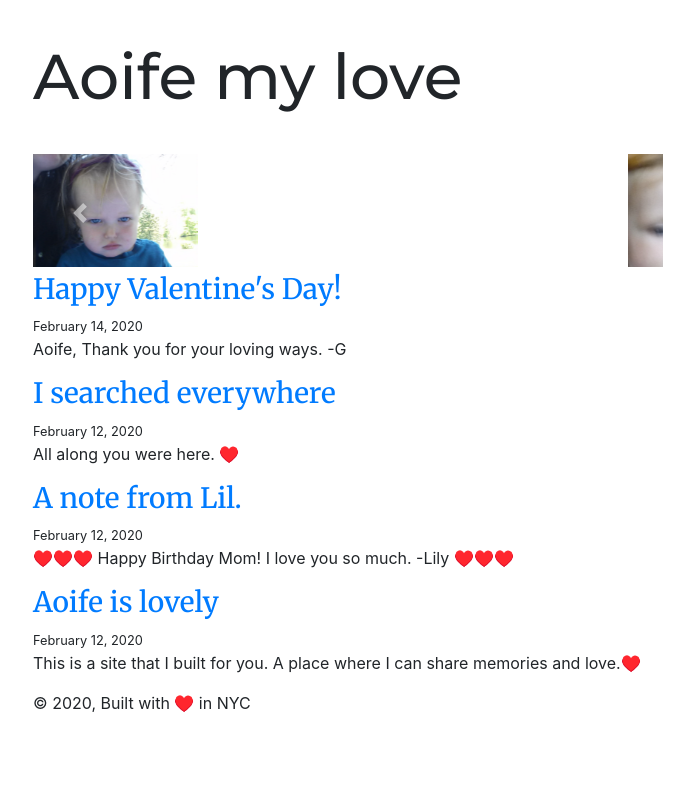
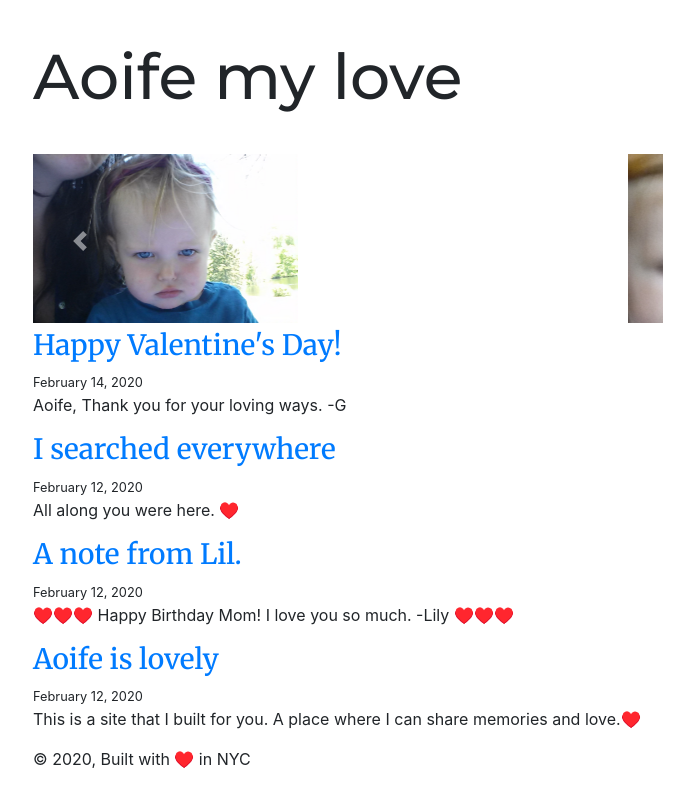
Before and after one commit to GregLaFauci/gatsbyBlogging, a Gatsby site: page / in a window 1280 px wide. Shown: the whole page, without its empty margins (292-986 px from the left). Built offline with nearby package versions, Linux system fonts and the light colour scheme; Gatsby itself is replaced by a stand-in of ours; some packages are replaced by stand-ins of ours.

Commit message:
bootstrap

```diff
--- a/src/pages/index.js
+++ b/src/pages/index.js
@@ -19,7 +19,7 @@ const BlogIndex = ({ data, location }) => {
     <Layout location={location} title={siteTitle}>
       <SEO title="All posts" />
 
-      <Carousel className="full-width-md d-none d-md-block" indicators={false}>
+      <Carousel className="full-width-xs d-xs-block" indicators={false}>
       {images.map(pic =>
         <Carousel.Item>
           <Img fixed={pic.node.childImageSharp.fixed}/>
@@ -87,7 +87,7 @@ export const pageQuery = graphql`
       edges {
         node {
           childImageSharp {
-            fixed (width: 200) {
+            fixed (width: 300) {
               ...GatsbyImageSharpFixed
             }
           }
```
